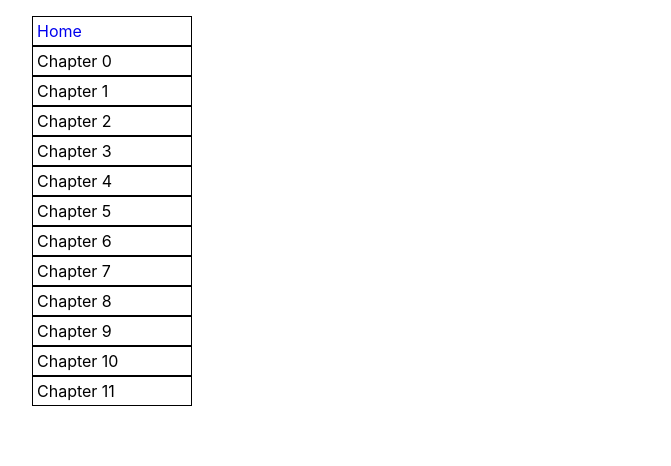
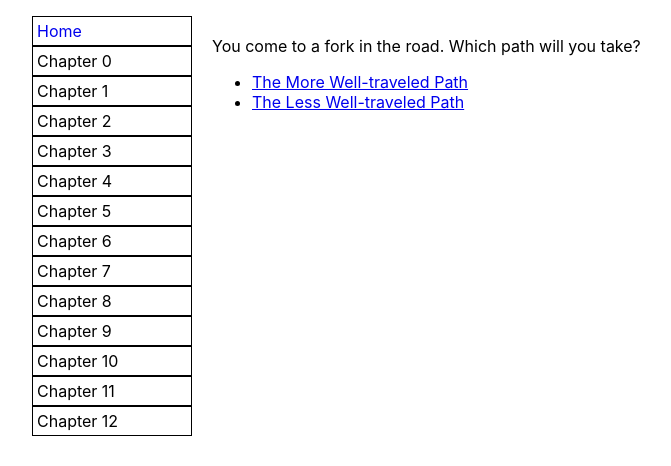
Before and after one commit to chrisminnick/react-js-foundations, a React (Create React App) app in the folder book-code-listings/: page /listing1201 in a window 1280 px wide. Shown: the top 466 px of the page, without its empty margins (8-679 px from the left). Built offline with nearby package versions, Linux system fonts and the light colour scheme.

Commit message:
starting chapter 12

```diff
--- a/book-code-listings/src/App.js
+++ b/book-code-listings/src/App.js
@@ -108,6 +108,8 @@ import CallMeFixed from './chapter11/CallMeFixed';
 import WordCount from './chapter11/WordCount';
 import CountingBox from './chapter11/CountingBox';
 import RenderCounter from './chapter11/RenderCounter';
+import ChooseYourAdventure from './chapter12/ChooseYourAdventure';
+
 
 function App() {
   return (
@@ -496,6 +498,15 @@ function App() {
                 </ul>
                 </Collapsible>
                 </li>
+                <li>
+                <Collapsible trigger="Chapter 12">
+                <ul>
+                <li>
+                  <Link to="/listing1201">Listing 12-01</Link>
+                </li>
+                </ul>
+                </Collapsible>
+                </li>
           </ul>
         </nav>
         <main style={{padding:"20px"}}>
@@ -811,6 +822,9 @@ function App() {
           <Route path="/listing1115">
             <WeatherWidget />
           </Route>
+          <Route path="/listing1201">
+            <ChooseYourAdventure />
+          </Route>
         </Switch>
       </main>
       </div>
--- /dev/null
+++ b/book-code-listings/src/chapter12/ChooseYourAdventure.js
@@ -0,0 +1,39 @@
+import React from "react";
+import {LessTraveledPath,MoreTraveledPath} from './PathOptions';
+import {
+  BrowserRouter,
+  Switch,
+  Route,
+  Link
+} from "react-router-dom";
+
+function ChooseYourAdventure() {
+  return (
+    <BrowserRouter>
+      <div>
+        <p>You come to a fork in the road. Which path will you take?</p>
+        <ul>
+          <li>
+            <Link to="/worn">The More Well-traveled Path</Link>
+          </li>
+          <li>
+            <Link to="/untrodden">The Less Well-traveled Path</Link>
+          </li>
+        </ul>
+
+
+        <Switch>
+          <Route path="/worn">
+            <MoreTraveledPath />
+          </Route>
+          <Route path="/untrodden">
+            <LessTraveledPath />
+          </Route>
+        </Switch>
+
+      </div>
+    </BrowserRouter>
+  );
+}
+
+export default ChooseYourAdventure;
--- /dev/null
+++ b/book-code-listings/src/chapter12/PathOptions.js
@@ -0,0 +1,7 @@
+export const LessTraveledPath = () => {
+  return (<h1>Less Traveled Path</h1>);
+}
+
+export const MoreTraveledPath = () => {
+  return (<h1>More Traveled Path</h1>);
+}
```
